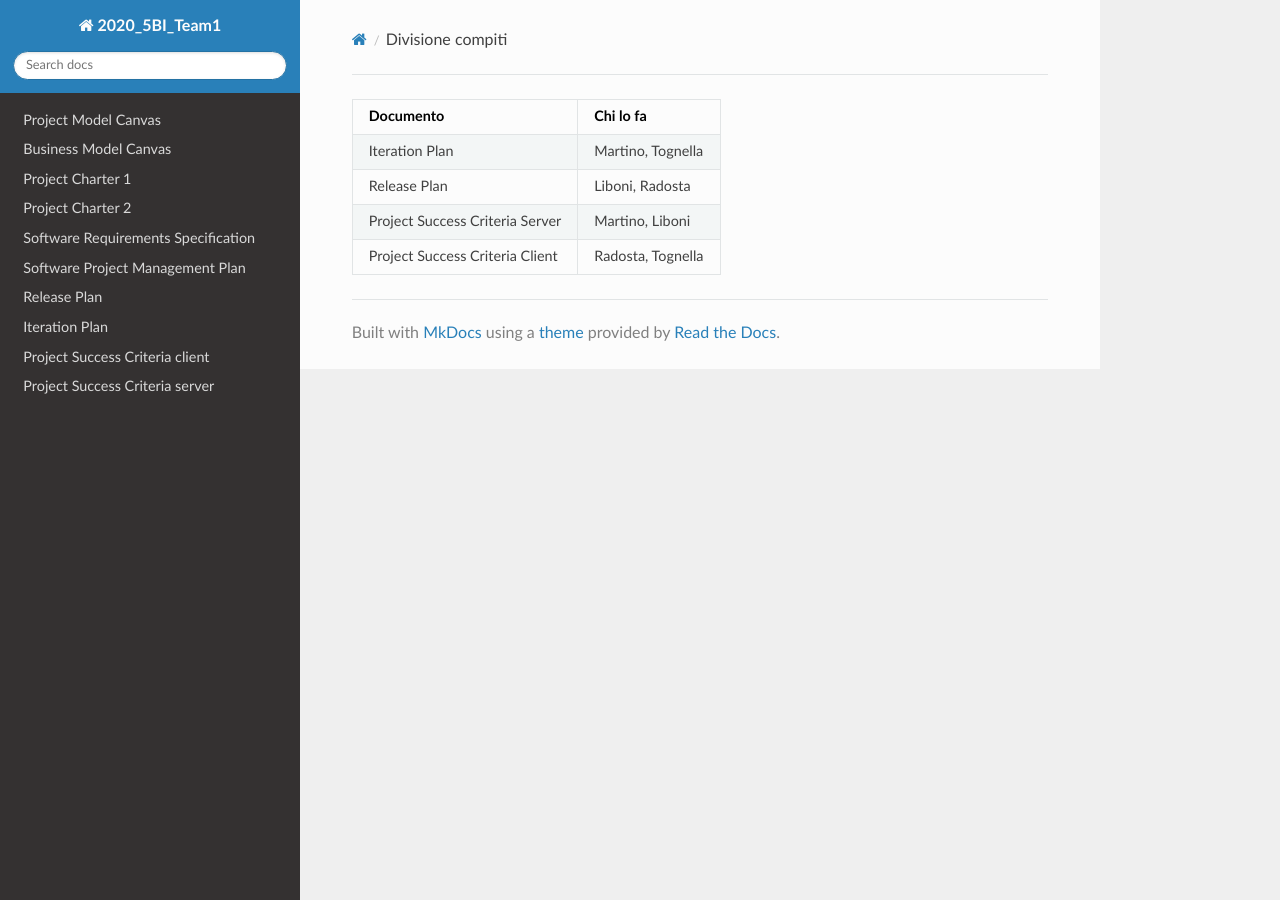
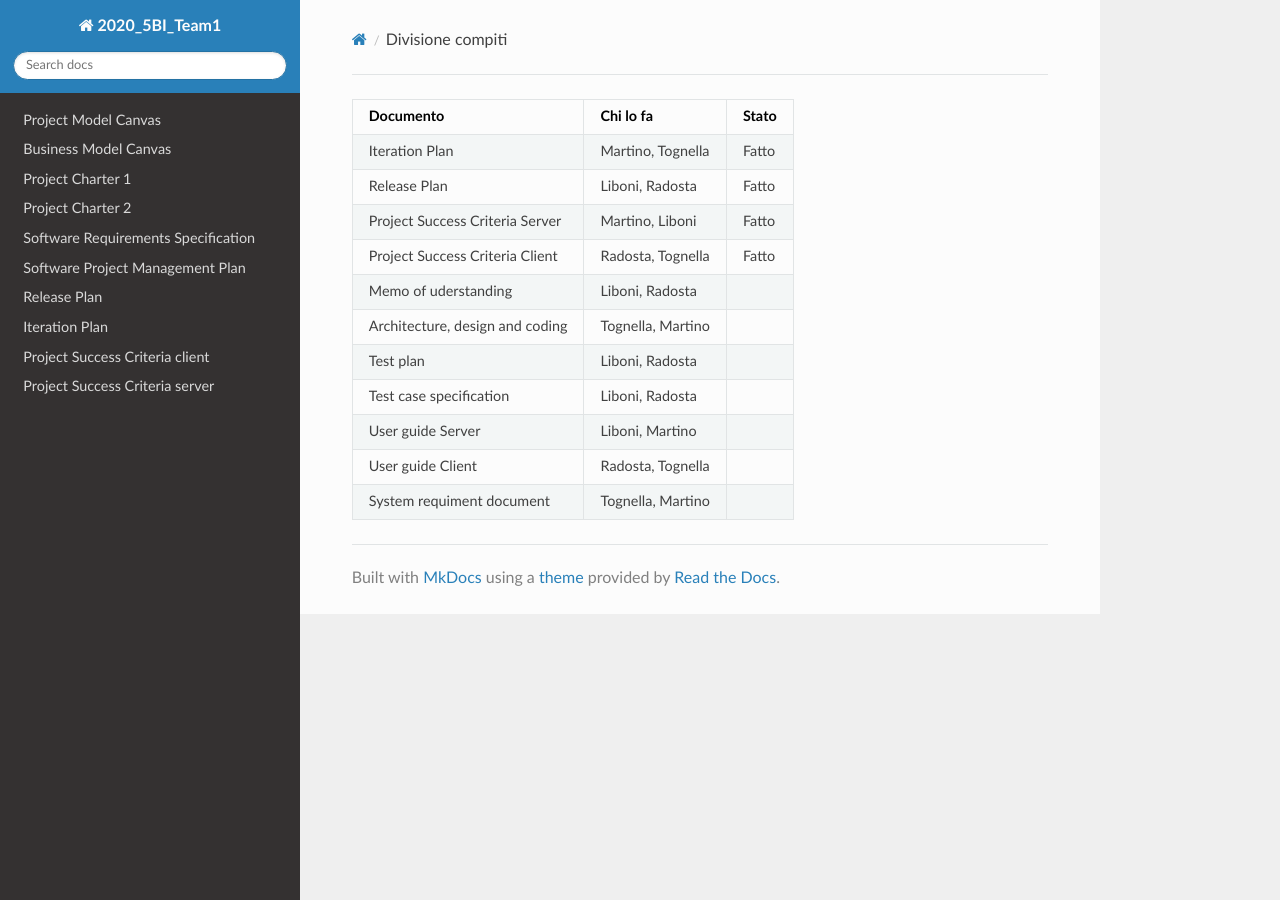
Before and after one commit to FrankMartinuz/2020_5BI_team1_Liboni, an MkDocs documentation site: the page built from docs/Divisione compiti.md, in a window 1280 px wide. Built offline with MkDocs 1.6.1, drawn with Linux system fonts in a browser that asks for light colours; nearby versions of some CDN libraries.

Commit message:
Agginti i documenti mancanti

```diff
--- a/docs/Divisione compiti.md
+++ b/docs/Divisione compiti.md
@@ -1,6 +1,13 @@
-|Documento|Chi lo fa|
-| --- | --- |
-|Iteration Plan|Martino, Tognella|
-|Release Plan|Liboni, Radosta|
-|Project Success Criteria Server|Martino, Liboni|
-|Project Success Criteria Client|Radosta, Tognella|
+|Documento|Chi lo fa|Stato|
+| --- | --- | --- |
+|Iteration Plan|Martino, Tognella|Fatto|
+|Release Plan|Liboni, Radosta|Fatto|
+|Project Success Criteria Server|Martino, Liboni|Fatto|
+|Project Success Criteria Client|Radosta, Tognella|Fatto|
+|Memo of uderstanding| Liboni, Radosta||
+|Architecture, design and coding| Tognella, Martino||
+|Test plan| Liboni, Radosta||
+|Test case specification| Liboni, Radosta||
+|User guide Server|Liboni, Martino||
+|User guide Client|Radosta, Tognella||
+|System requiment document|Tognella, Martino||
```
